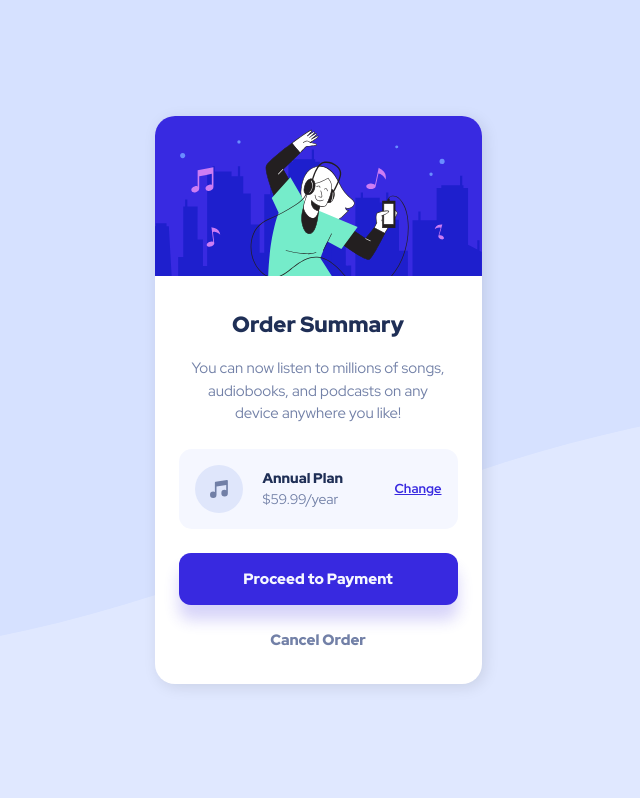
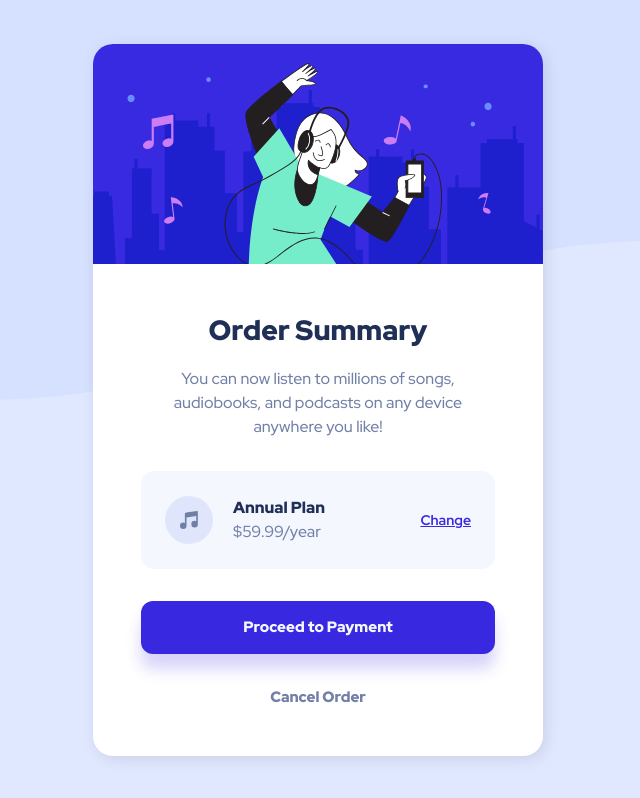
Before and after one commit to Minwook-Chae/Frontend-Mentor-Order-Summary-Component, a plain HTML site: page index.html in a window 1280 px wide. Shown: the whole page, without its empty margins (322-962 px from the left). Drawn offline with Linux system fonts and the light colour scheme.

Commit message:
desktop version added and background fix

```diff
--- a/index.html
+++ b/index.html
@@ -13,7 +13,7 @@
     <link rel="preconnect" href="https://fonts.googleapis.com" />
     <link rel="preconnect" href="https://fonts.gstatic.com" crossorigin />
     <link
-      href="https://fonts.googleapis.com/css2?family=Red+Hat+Display:wght@400;700;900&display=swap"
+      href="https://fonts.googleapis.com/css2?family=Red+Hat+Display:wght@500;700;900&display=swap"
       rel="stylesheet"
     />
     <link rel="stylesheet" type="text/css" href="order-summary-component.css" />
--- a/order-summary-component.css
+++ b/order-summary-component.css
@@ -39,9 +39,15 @@ body {
   background-color: var(--color-pale-blue);
   background-image: url(./images/pattern-background-mobile.svg);
   background-repeat: no-repeat;
-  background-size: 100% auto;
+  background-size: 100% 50%;
 
   font-size: 1.6rem;
+  font-weight: 500;
+}
+@media (1024px <= width) {
+  body {
+    background-image: url(./images/pattern-background-desktop.svg);
+  }
 }
 
 img {
@@ -88,12 +94,26 @@ a {
 
   background-color: #ffffff;
 }
+@media (1024px <= width) {
+  .card {
+    grid-template-rows: 220px auto;
+    width: 450px;
+    min-height: 697px;
+  }
+}
 
 .card__content {
   display: grid;
-  grid-gap: 24px;
+  gap: 24px;
 
   padding: 32px 24px;
+}
+@media (1024px <= width) {
+  .card__content {
+    gap: 32px;
+
+    padding: 45px 48px 48px;
+  }
 }
 
 .card__hero__img {
@@ -112,6 +132,11 @@ a {
   font-weight: 900;
   text-align: center;
 }
+@media (1024px <= width) {
+  .card__text__title {
+    font-size: 2.8rem;
+  }
+}
 
 .card__text__description {
   padding: 0 8px;
@@ -122,6 +147,12 @@ a {
   line-height: 1.5rem * 0.25;
   text-align: center;
 }
+@media (1024px <= width) {
+  .card__text__description {
+    font-size: 1.6rem;
+    line-height: 1.6rem * 0.25;
+  }
+}
 
 .card__plan {
   display: grid;
@@ -129,7 +160,7 @@ a {
   align-items: center;
 
   border-radius: 13px;
-  padding: 16px;
+  padding: 25px 24px;
 
   background-color: var(--color-very-pale-blue);
 }
@@ -144,11 +175,21 @@ a {
   font-size: 1.4rem;
   font-weight: 900;
 }
+@media (1024px <= width) {
+  .card__plan__text__title {
+    font-size: 1.6rem;
+  }
+}
 
 .card__plan__text__price {
   color: var(--color-desaturated-blue);
 
   font-size: 1.4rem;
+}
+@media (1024px <= width) {
+  .card__plan__text__price {
+    font-size: 1.6rem;
+  }
 }
 
 .card__plan__change {
@@ -162,6 +203,11 @@ a {
 }
 .card__plan__change:hover {
   color: hsl(245, 83%, 68%);
+}
+@media (1024px <= width) {
+  .card__plan__change {
+    font-size: 1.4rem;
+  }
 }
 
 .card__button {
```
